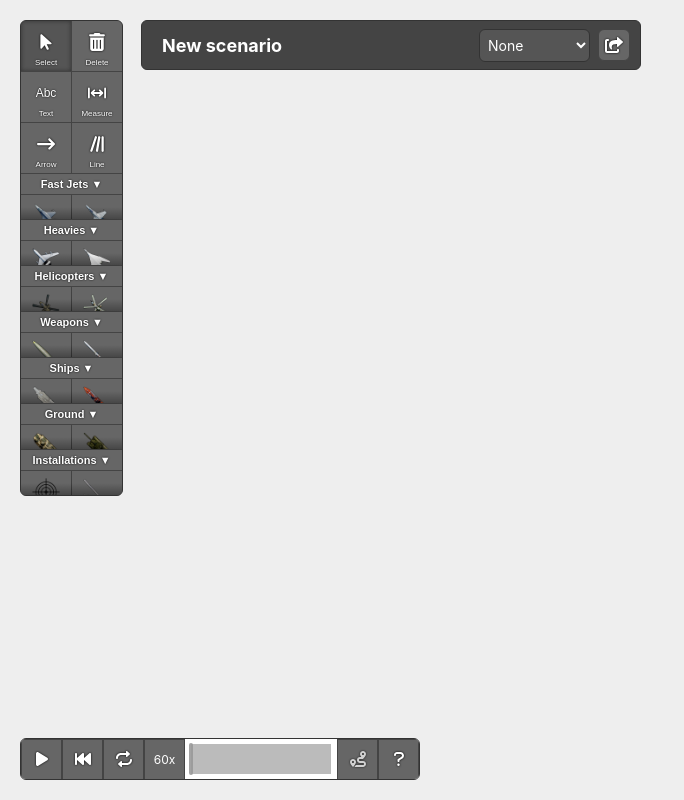
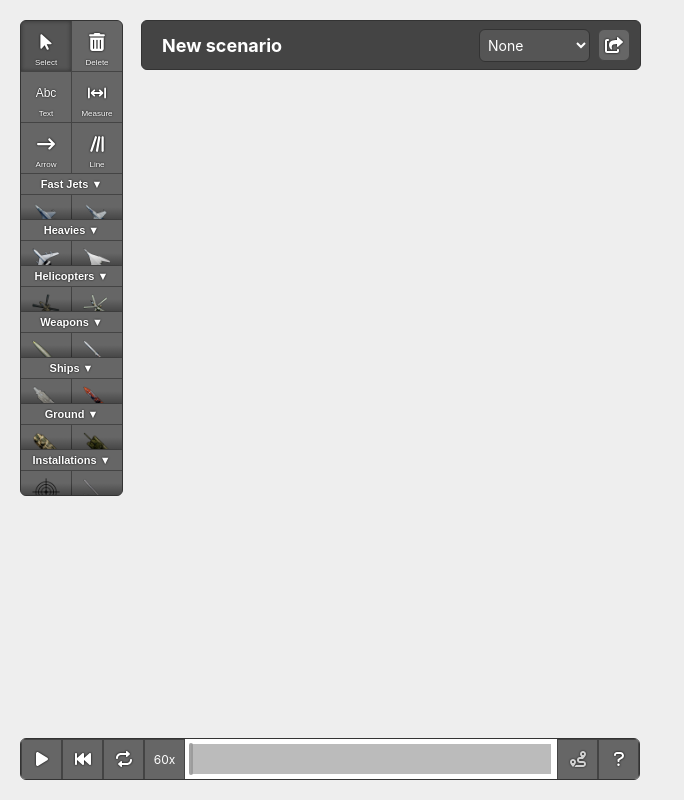
Before and after one commit to magwo/fighter-brief, a React (Create React App) app: page / in a window 1280 px wide. Shown: the whole page, without its empty margins (0-684 px from the left). Built offline with nearby package versions, Linux system fonts and the light colour scheme.

Commit message:
Tweak width

```diff
--- a/src/Controlbar/Controlbar.css
+++ b/src/Controlbar/Controlbar.css
@@ -7,7 +7,7 @@
     left: var(--viewport-margin);
     bottom: var(--viewport-margin);
     right: var(--viewport-margin);
-    max-width: 400px;
+    max-width: 620px;
     height: 42px;
     border: 1px solid #333;
     border-radius: var(--panel-border-radius);
```
